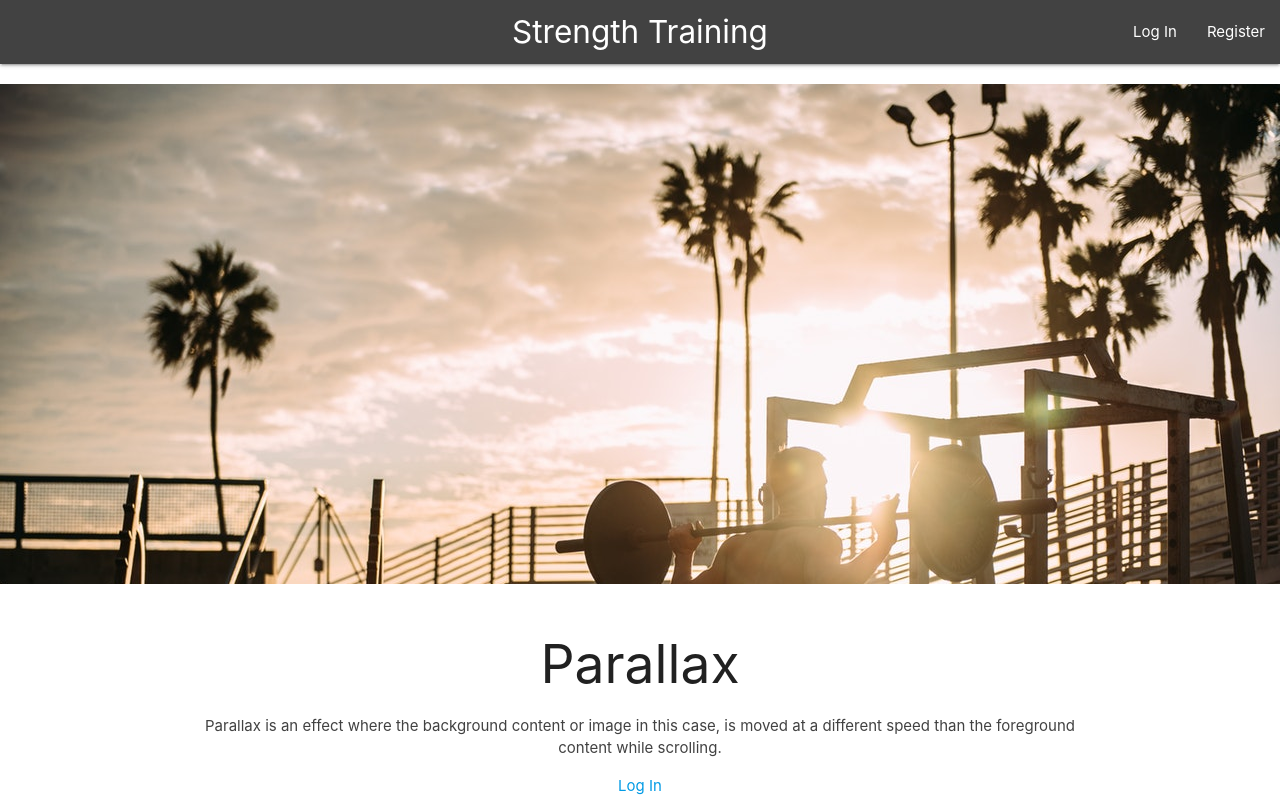
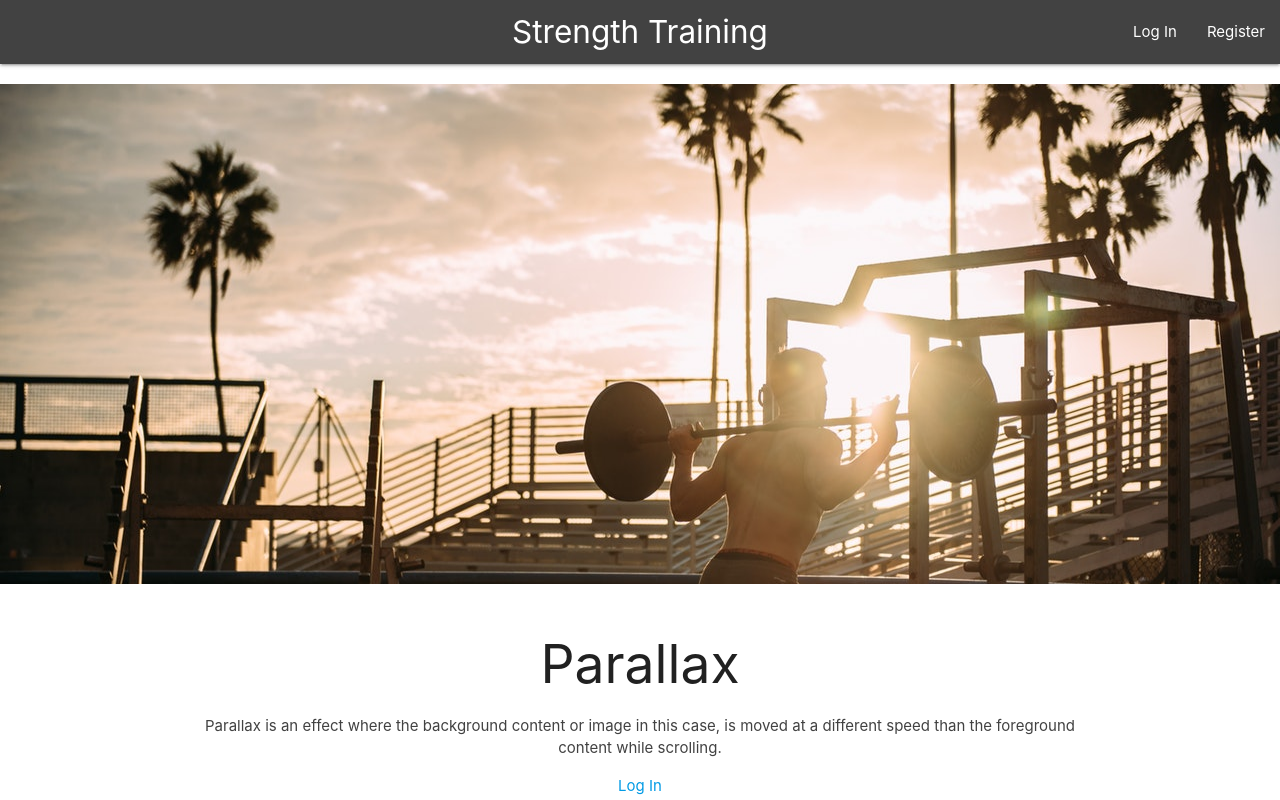
Before and after one commit to ryanoconnor285/fivexfive, a React (Create React App) app in the folder client/: page / in a window 1280 px wide. Shown: the top 800 px of the page. Built offline with nearby package versions, Linux system fonts and the light colour scheme.

Commit message:
added parallax class to parallaxImage1

```diff
--- a/client/src/components/landing/Landing.js
+++ b/client/src/components/landing/Landing.js
@@ -22,7 +22,7 @@ class Landing extends React.Component {
     return (
       <div>
         <div className="parallax-container">
-          <div className="">
+          <div className="parallax">
             <img src={parallaxImage1} alt='lifting heavy' />
           </div>
         </div>
```
